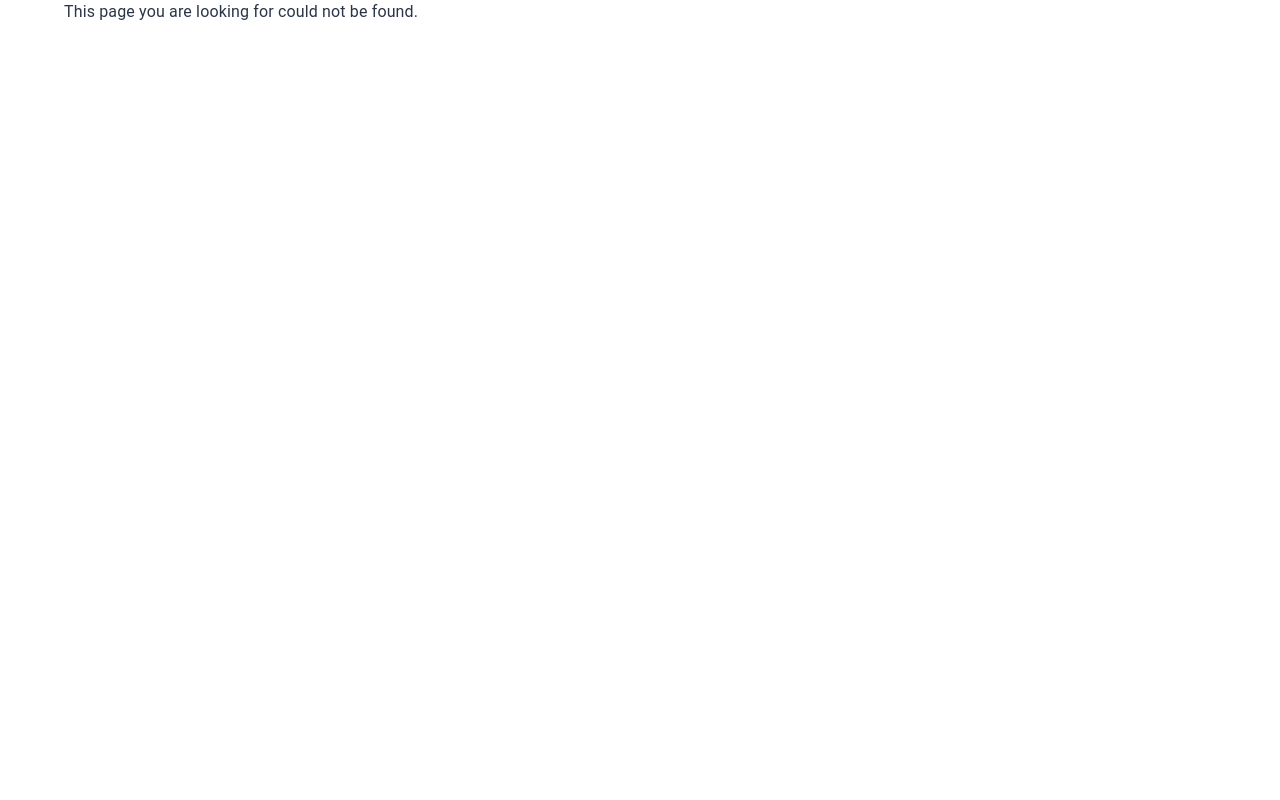
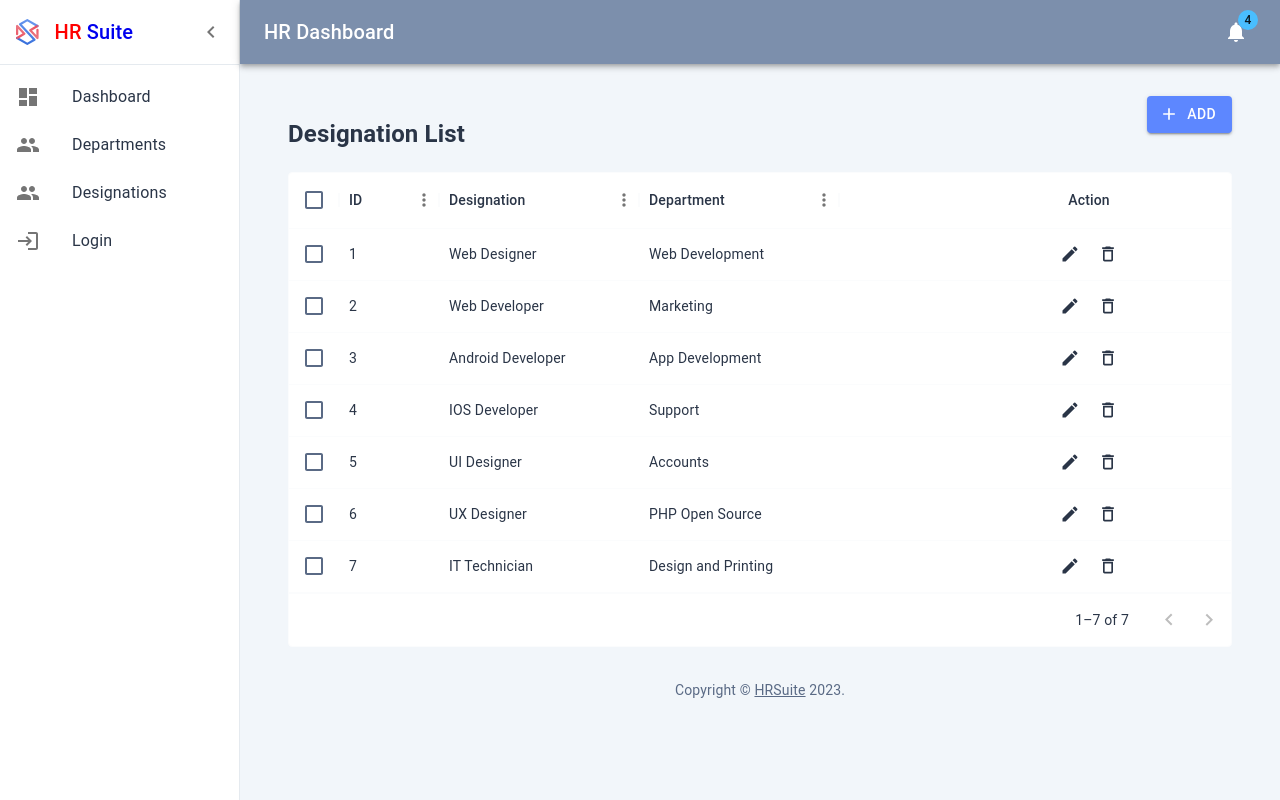
Before and after one commit to webdevgenius2014/hrFusionFrontend, a React (Create React App) app: page /designations in a window 1280 px wide. Built offline with nearby package versions, Linux system fonts and the light colour scheme.

Commit message:
update work

```diff
--- a/src/layout/dashboard/listItems.js
+++ b/src/layout/dashboard/listItems.js
@@ -21,6 +21,12 @@ export const mainListItems = (
       </ListItemIcon>
       <ListItemText primary="Departments" />
     </ListItemButton>
+    <ListItemButton component= {NavLink} to='/designations'>
+      <ListItemIcon>
+        <PeopleIcon />
+      </ListItemIcon>
+      <ListItemText primary="Designations" />
+    </ListItemButton>
     <ListItemButton component={NavLink} to='/login'>
       <ListItemIcon>
         <LoginIcon />
--- a/src/routes/Router.js
+++ b/src/routes/Router.js
@@ -6,7 +6,8 @@ const BlankLayout = Loadable(lazy(() => import('../layout/blank/BlankLayout')));
 
 /* ****Pages***** */
 const Dashboard = Loadable(lazy(() => import('../views/dashboard/Dashboard')));
-const Departments = Loadable(lazy(() => import('../views/departments/Deartments')))
+const Departments = Loadable(lazy(() => import('../views/departments/Deartments')));
+const Designations = Loadable(lazy(() => import('../views/designations/Designations')))
 
 const Error = Loadable(lazy(() => import('../views/auth/Error')));
 const SignIn = Loadable(lazy(() => import('../views/auth/SignIn')));
@@ -40,6 +41,10 @@ const Router = [
       {
         path: "/departments",
         element: <Departments />,
+      },
+      {
+        path: "/designations",
+        element: <Designations />,
       }
     ],
   },
--- a/src/views/departments/Deartments.js
+++ b/src/views/departments/Deartments.js
@@ -10,10 +10,13 @@ import AddIcon from '@mui/icons-material/Add';
 import Typography from '@mui/material/Typography';
 import TextField from '@mui/material/TextField';
 import { DataGrid } from '@mui/x-data-grid';
+import EditIcon from '@mui/icons-material/Edit';
+import DeleteIcon from '@mui/icons-material/DeleteOutlined';
+import { GridActionsCellItem } from '@mui/x-data-grid';
 
 const Deartments = () => {
   const sampleData = [
-    { id: 1, department: 'Web Development',action: 'hwllo' },
+    { id: 1, department: 'Web Development' },
     { id: 2, department: 'Marketing' },
     { id: 3, department: 'App Development' },
     { id: 4, department: 'Support' },
@@ -25,10 +28,25 @@ const Deartments = () => {
     backgroundColor: 'transparent',
     boxShadow: 'none'
   }));
+  const handleEditClick = (id) => () => {
+    //ID - current Row ID
+    handleEditOpen()
+  };
+  const handleDeleteClick = (id) => () => {
+    handleDeleteOpen()
+  };
 
   const [open, setOpen] = useState(false);
   const handleOpen = () => setOpen(true);
   const handleClose = () => setOpen(false);
+
+  const [editopen, setEditOpen] = useState(false);
+  const handleEditOpen = () => setEditOpen(true);
+  const handleEditClose = () => setEditOpen(false);
+
+  const [deleteopen, setDeleteOpen] = useState(false);
+  const handleDeleteOpen = () => setDeleteOpen(true);
+  const handleDeleteClose = () => setDeleteOpen(false);
 
   const [depval, setDepVal] = useState("")
   const handleSubmit = (e) => {
@@ -37,12 +55,35 @@ const Deartments = () => {
   }
 
   const columns = [
-    { field: 'id', headerName: 'ID' },
-    { field: 'department', headerName: 'Department' }
+    { field: 'id', headerName: 'ID', width: 100, options: { filter: true } },
+    { field: 'department', headerName: 'Department', width: 200, options: { filter: true } },
+    {
+      field: 'action',
+      headerName: 'Action',
+      type: 'actions',
+      getActions: ({ id }) => {
+        return [
+          <GridActionsCellItem
+            icon={<EditIcon/>}
+            label="Edit"
+            className="textPrimary"
+            onClick={handleEditClick(id)}
+            color="inherit"
+          />,
+          <GridActionsCellItem
+            icon={<DeleteIcon/>}
+            label="Delete"
+            onClick={handleDeleteClick(id)}
+            color="inherit"
+          />,
+        ];
+      },
+      width: 500
+    }
   ]
 
-  const styles={
-    backgroundColor :'white'
+  const styles = {
+    backgroundColor: 'white'
   }
   return (
     <>
@@ -58,6 +99,20 @@ const Deartments = () => {
               </Item>
             </Grid>
           </Grid>
+          <CommonModal isOpen={open} isClose={handleClose}>
+            <Typography id="modal-modal-title" variant="h6" component="h2" sx={{ marginBottom: '20px', fontWeight: "600" }}>
+              Add Department
+            </Typography>
+            <Box sx={{
+              width: 500,
+              maxWidth: '100%',
+            }}>
+              <form onSubmit={handleSubmit}>
+                <TextField fullWidth label="Add Department" id="fullWidth" value={depval} onInput={(e) => setDepVal(e.target.value)} />
+                <Button type='submit' variant="contained" sx={{ marginTop: '13px' }}>Submit</Button>
+              </form>
+            </Box>
+          </CommonModal>
           <DataGrid
             style={styles}
             rows={sampleData}
@@ -72,21 +127,36 @@ const Deartments = () => {
           />
         </Box>
       </Container>
-
-      <CommonModal isOpen={open} isClose={handleClose}>
+      <CommonModal isOpen={editopen} isClose={handleEditClose}>
             <Typography id="modal-modal-title" variant="h6" component="h2" sx={{ marginBottom: '20px', fontWeight: "600" }}>
-          Add Department
+              Edit Department
             </Typography>
             <Box sx={{
               width: 500,
               maxWidth: '100%',
             }}>
               <form onSubmit={handleSubmit}>
-            <TextField fullWidth label="Add Department" id="fullWidth" value={depval} onInput={(e) => setDepVal(e.target.value)} />
-            <Button type='submit' variant="contained" sx={{ marginTop: '13px' }}>Submit</Button>
+                <TextField fullWidth label="Add Department" id="fullWidth" />
+                <Button type='submit' variant="contained" sx={{ marginTop: '13px' }}>Save</Button>
               </form>
             </Box>
           </CommonModal>
+
+          <CommonModal isOpen={deleteopen} isClose={handleDeleteClose}>
+            <Typography id="modal-modal-title" variant="h6" component="h2" sx={{ marginBottom: '20px', fontWeight: "600" }}>
+              Delete Department
+            </Typography>
+            <p>Are you sure want to delete?</p>
+            <Box sx={{
+              width: 500,
+              maxWidth: '100%',
+            }}>
+
+                <Button type='submit' variant="contained" sx={{ marginTop: '13px', marginRight: '13px' }}>Delete</Button>
+                <Button type='submit' variant="contained" sx={{ marginTop: '13px' }} onClick={handleDeleteClose}>Cancel</Button>
+            </Box>
+          </CommonModal>
+
 
     </>
   )
--- /dev/null
+++ b/src/views/designations/Designations.js
@@ -0,0 +1,163 @@
+
+import React, { useState } from 'react';
+import Box from '@mui/material/Box';
+import Container from '@mui/material/Container';
+import Paper from '@mui/material/Paper';
+import Grid from '@mui/material/Grid';
+import { styled } from '@mui/material/styles';
+import CommonModal from '../../components/commonModal';
+import Button from '@mui/material/Button';
+import AddIcon from '@mui/icons-material/Add';
+import Typography from '@mui/material/Typography';
+import TextField from '@mui/material/TextField';
+import { DataGrid } from '@mui/x-data-grid';
+import EditIcon from '@mui/icons-material/Edit';
+import DeleteIcon from '@mui/icons-material/DeleteOutlined';
+import { GridActionsCellItem } from '@mui/x-data-grid';
+const Designations = () => {
+    const sampleData = [
+        { id: 1, designation: 'Web Designer', department: 'Web Development' },
+        { id: 2, designation: 'Web Developer', department: 'Marketing' },
+        { id: 3, designation: 'Android Developer', department: 'App Development' },
+        { id: 4, designation: 'IOS Developer', department: 'Support' },
+        { id: 5, designation: 'UI Designer', department: 'Accounts' },
+        { id: 6, designation: 'UX Designer', department: 'PHP Open Source' },
+        { id: 7, designation: 'IT Technician', department: 'Design and Printing' }
+    ]
+    const Item = styled(Paper)(({ theme }) => ({
+        backgroundColor: 'transparent',
+        boxShadow: 'none'
+      }));
+      const handleEditClick = (id) => () => {
+        //ID - current Row ID
+        handleEditOpen()
+      };
+      const handleDeleteClick = (id) => () => {
+        handleDeleteOpen()
+      };
+
+      const [open, setOpen] = useState(false);
+      const handleOpen = () => setOpen(true);
+      const handleClose = () => setOpen(false);
+
+      const [editopen, setEditOpen] = useState(false);
+      const handleEditOpen = () => setEditOpen(true);
+      const handleEditClose = () => setEditOpen(false);
+
+      const [deleteopen, setDeleteOpen] = useState(false);
+      const handleDeleteOpen = () => setDeleteOpen(true);
+      const handleDeleteClose = () => setDeleteOpen(false);
+
+      const [depval, setDepVal] = useState("")
+      const handleSubmit = (e) => {
+        e.preventDefault();
+        console.log(depval);
+      }
+
+      const columns = [
+        { field: 'id', headerName: 'ID', width: 100, options: { filter: true } },
+        { field: 'designation', headerName: 'Designation', width: 200, options: { filter: true } },
+        { field: 'department', headerName: 'Department', width: 200, options: { filter: true } },
+        {
+          field: 'action',
+          headerName: 'Action',
+          type: 'actions',
+          getActions: ({ id }) => {
+            return [
+              <GridActionsCellItem
+                icon={<EditIcon/>}
+                label="Edit"
+                className="textPrimary"
+                onClick={handleEditClick(id)}
+                color="inherit"
+              />,
+              <GridActionsCellItem
+                icon={<DeleteIcon/>}
+                label="Delete"
+                onClick={handleDeleteClick(id)}
+                color="inherit"
+              />,
+            ];
+          },
+          width: 500
+        }
+      ]
+
+      const styles = {
+        backgroundColor: 'white'
+      }
+    return (
+        <>
+            <Container>
+                <Box>
+                    <Grid container spacing={2}>
+                        <Grid item xs={6}>
+                            <Item><h2>Designation List</h2></Item>
+                        </Grid>
+                        <Grid item xs={6}>
+                            <Item align="right">
+                                <Button startIcon={<AddIcon />} variant="contained" onClick={handleOpen}>Add</Button>
+                            </Item>
+                        </Grid>
+                    </Grid>
+                    <CommonModal isOpen={open} isClose={handleClose}>
+                        <Typography id="modal-modal-title" variant="h6" component="h2" sx={{ marginBottom: '20px', fontWeight: "600" }}>
+                            Add Designation
+                        </Typography>
+                        <Box sx={{
+                            width: 500,
+                            maxWidth: '100%',
+                        }}>
+                            <form onSubmit={handleSubmit}>
+                                <TextField fullWidth label="Add Department" id="fullWidth" value={depval} onInput={(e) => setDepVal(e.target.value)} />
+                                <Button type='submit' variant="contained" sx={{ marginTop: '13px' }}>Submit</Button>
+                            </form>
+                        </Box>
+                    </CommonModal>
+                    <DataGrid
+                        style={styles}
+                        rows={sampleData}
+                        columns={columns}
+                        initialState={{
+                            pagination: {
+                                paginationModel: { page: 0, pageSize: 7 },
+                            },
+                        }}
+                        pageSizeOptions={[5, 10]}
+                        checkboxSelection
+                    />
+                </Box>
+            </Container>
+            <CommonModal isOpen={editopen} isClose={handleEditClose}>
+                <Typography id="modal-modal-title" variant="h6" component="h2" sx={{ marginBottom: '20px', fontWeight: "600" }}>
+                    Edit Designation
+                </Typography>
+                <Box sx={{
+                    width: 500,
+                    maxWidth: '100%',
+                }}>
+                    <form onSubmit={handleSubmit}>
+                        <TextField fullWidth label="Add Department" id="fullWidth" />
+                        <Button type='submit' variant="contained" sx={{ marginTop: '13px' }}>Save</Button>
+                    </form>
+                </Box>
+            </CommonModal>
+
+            <CommonModal isOpen={deleteopen} isClose={handleDeleteClose}>
+                <Typography id="modal-modal-title" variant="h6" component="h2" sx={{ marginBottom: '20px', fontWeight: "600" }}>
+                    Delete Designation
+                </Typography>
+                <p>Are you sure want to delete?</p>
+                <Box sx={{
+                    width: 500,
+                    maxWidth: '100%',
+                }}>
+
+                    <Button type='submit' variant="contained" sx={{ marginTop: '13px', marginRight: '13px' }}>Delete</Button>
+                    <Button type='submit' variant="contained" sx={{ marginTop: '13px' }} onClick={handleDeleteClose}>Cancel</Button>
+                </Box>
+            </CommonModal>
+        </>
+    )
+}
+export default Designations;
```
Lines whose indentation alone changed are shown as unchanged.
